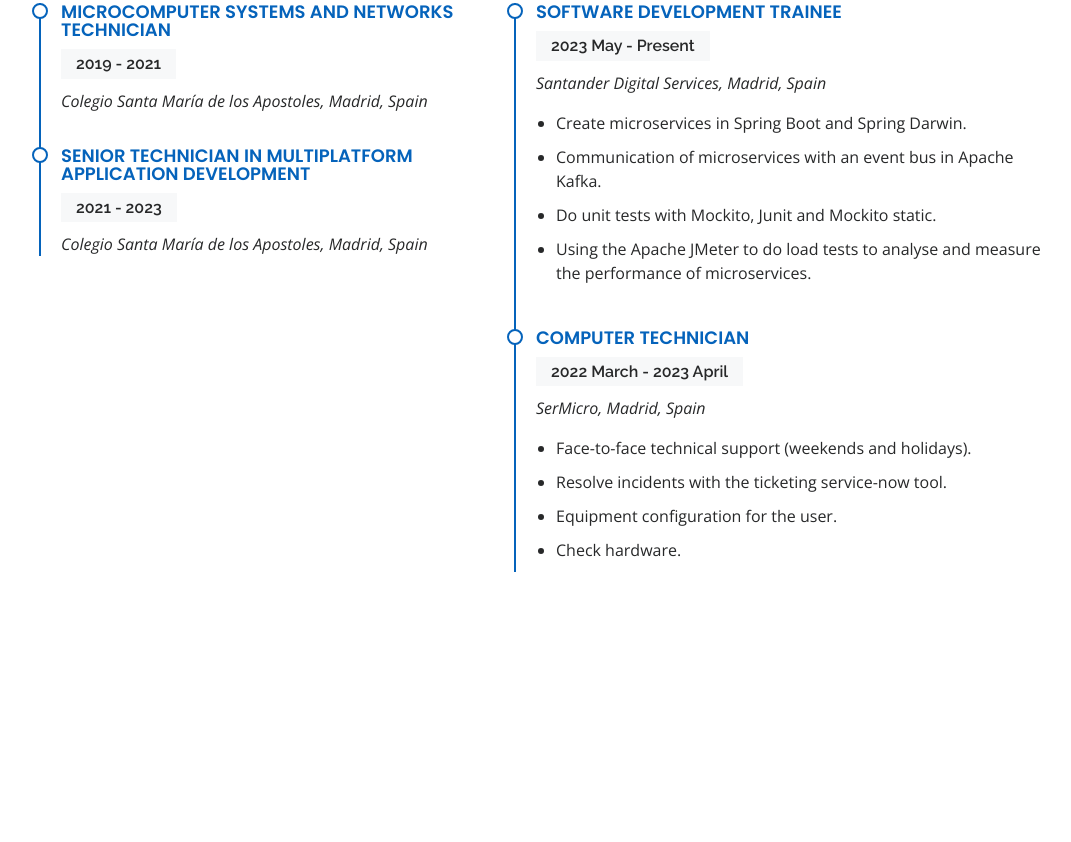
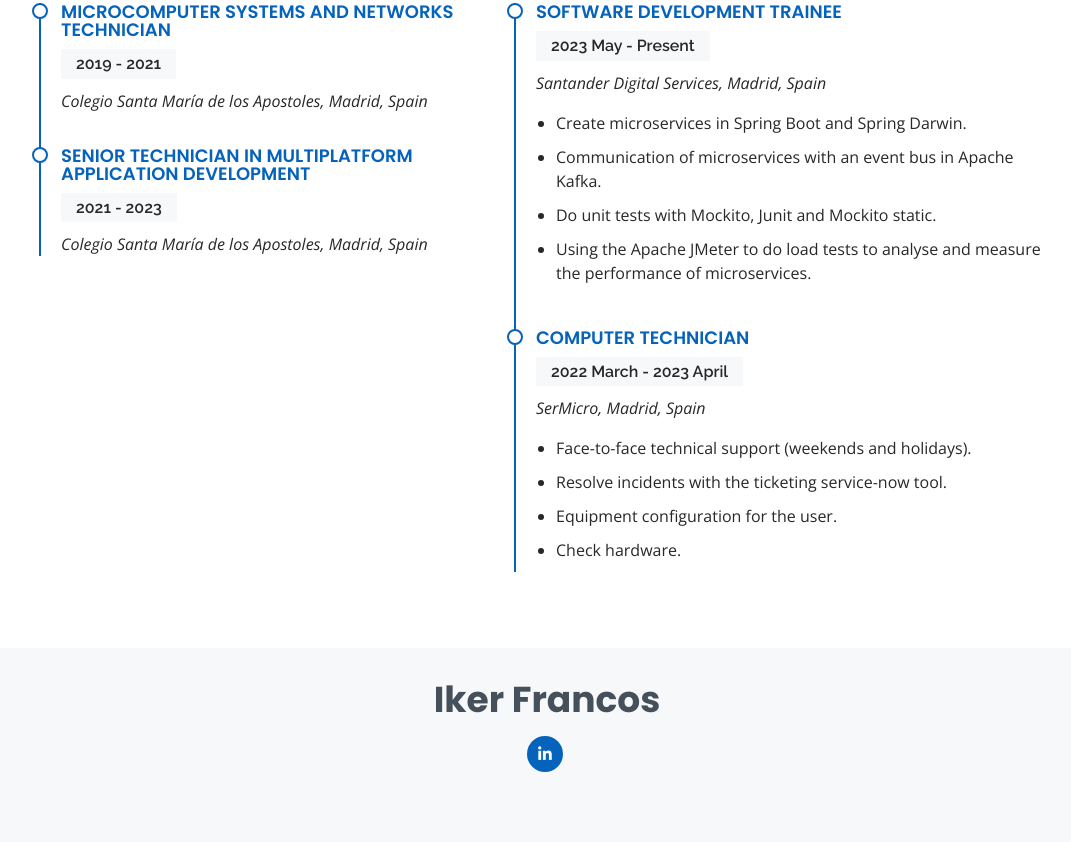
Before and after one commit to swiker16/swiker16.github.io, a plain HTML site: page index.html in a window 1280 px wide. Shown: the part 2304-3146 px from the top of the page, without its empty margins (93-1164 px from the left). Before the commit the page ends 2952 px from the top, so only its background shows below. Drawn offline with nearby package versions, Linux system fonts and the light colour scheme.

Commit message:
add footer

```diff
--- a/index.html
+++ b/index.html
@@ -200,7 +200,7 @@
         </div>
 
         <div class="row">
-          <div class="col-5">
+          <div class="col-lg-5">
             <h3 class="resume-title">Education</h3>
             <div class="resume-item">
               <h4>Microcomputer Systems and Networks Technician</h4>
@@ -214,7 +214,7 @@
             </div>
           </div>
 
-          <div class="col-6">
+          <div class="col-lg-6">
             <h3 class="resume-title">Professional Experience</h3>
             <div class="resume-item">
               <h4>Software Development Trainee</h4>
@@ -246,6 +246,15 @@
     </section><!-- End Resume Section -->
 
   </main><!-- End #main -->
+    <!-- ======= Footer ======= -->
+    <footer id="footer">
+      <div class="container">
+        <h3>Iker Francos</h3>
+        <div class="social-links">
+          <a href="https://www.linkedin.com/in/iker-francos-216409196/" class="linkedin"><i class="bx bxl-linkedin"></i></a>
+        </div>
+      </div>
+    </footer><!-- End Footer -->
 
   <div id="preloader"></div>
   <a href="#" class="back-to-top d-flex align-items-center justify-content-center"><i class="bi bi-arrow-up-short"></i></a>
```
